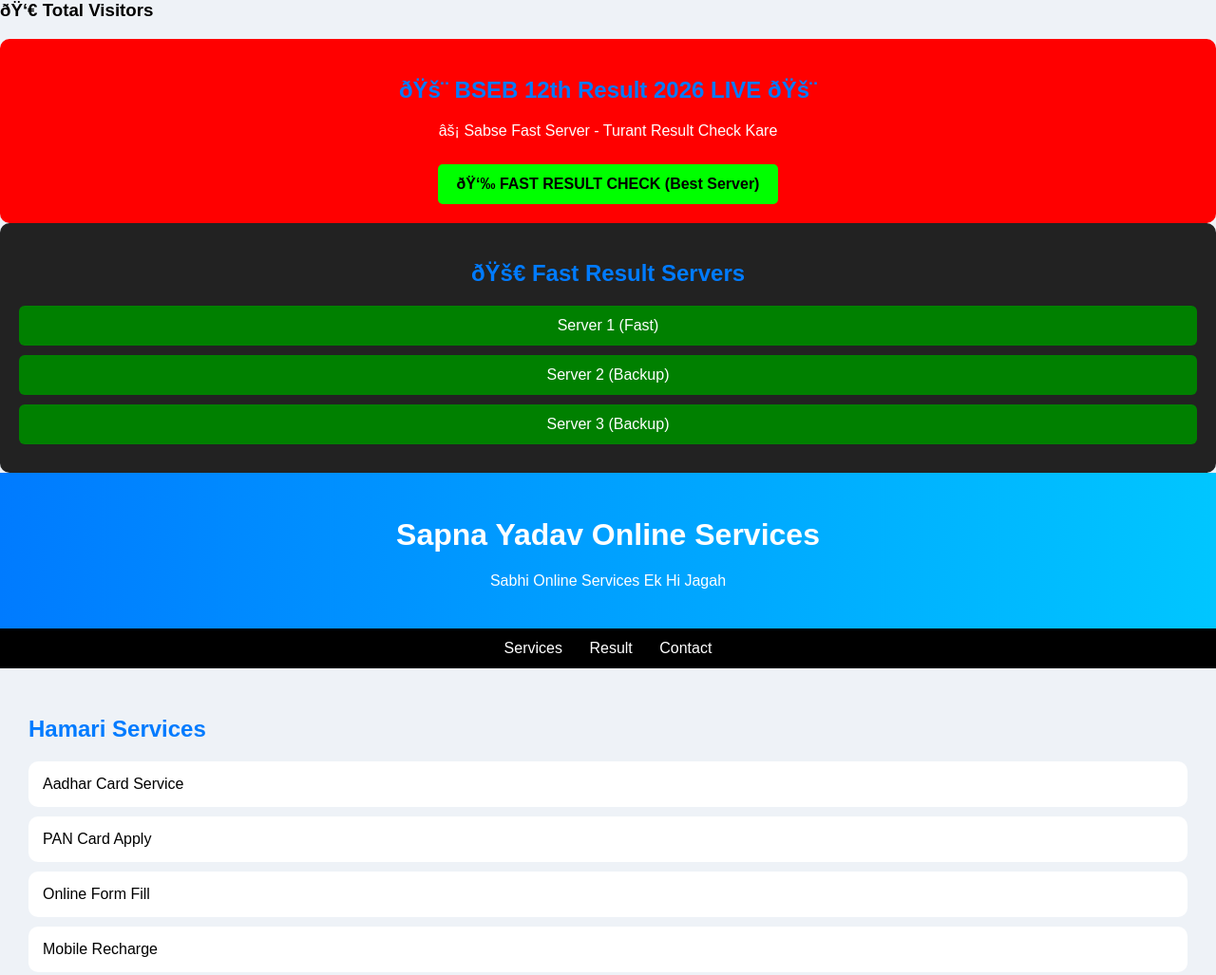
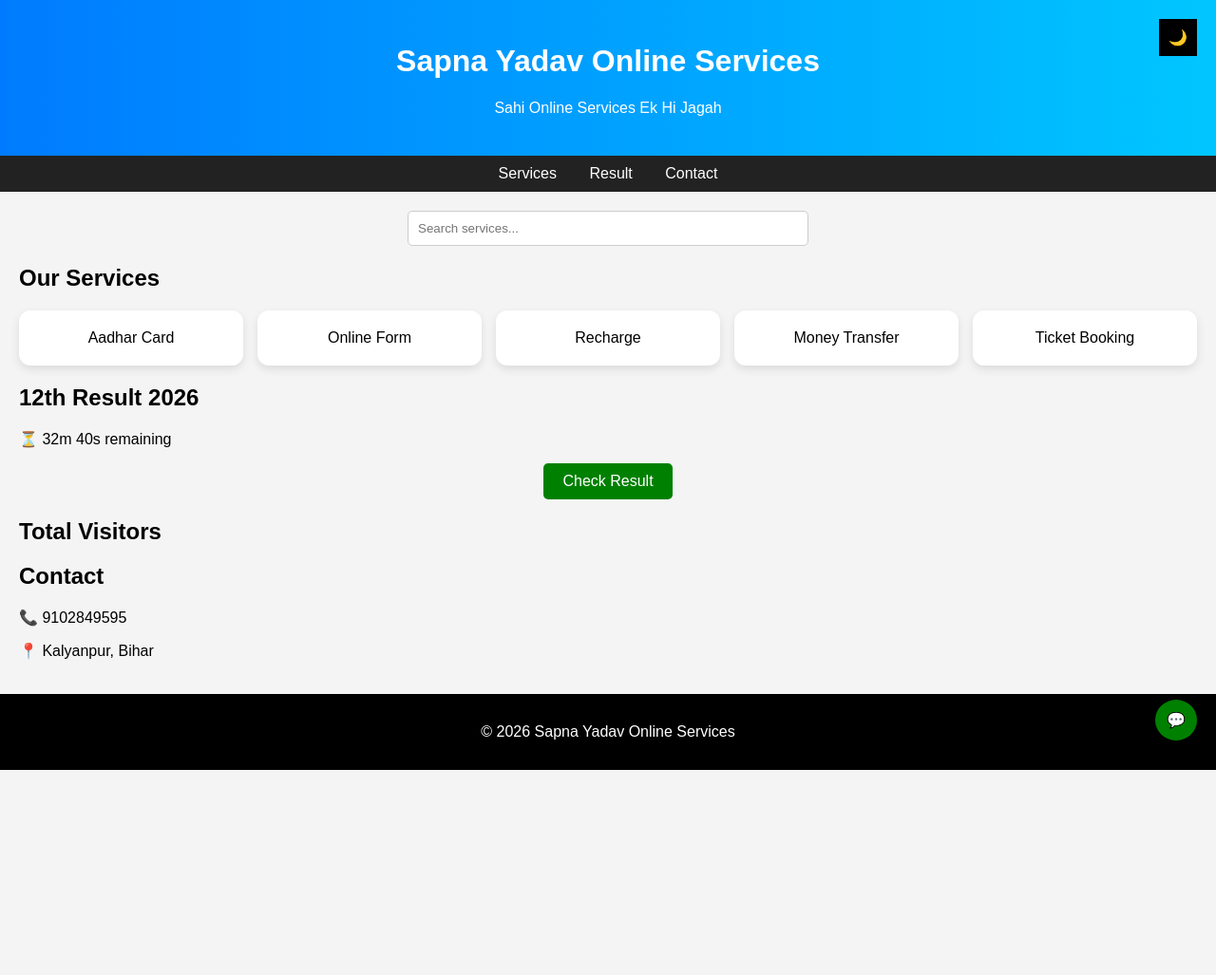
Before and after one commit to Sapnayadav01/sapnayadav00, a plain HTML site: page index.html in a window 1280 px wide. Shown: the top 1027 px of the page at 95% size. After the commit the page ends 811 px from the top, so only its background shows below. Drawn offline with Linux system fonts and the light colour scheme.

Commit message:
Update index.html

```diff
--- a/index.html
+++ b/index.html
@@ -1,129 +1,236 @@
-<h3>👀 Total Visitors</h3>
-<script src="https://www.freevisitorcounters.com/en/home/counter/1234567/t/0"></script>
-<script async src="https://www.googletagmanager.com/gtag/js?id=G-XXXXXXXXXX"></script>
+
+<!DOCTYPE html>
+<html lang="en">
+<head>
+<meta charset="UTF-8">
+<meta name="viewport" content="width=device-width, initial-scale=1.0">
+<title>Sapna Yadav Online Services</title>
+
+<!-- Google Analytics -->
+<script async src="https://www.googletagmanager.com/gtag/js?id=G-DT094LYG28"></script>
 <script>
 window.dataLayer = window.dataLayer || [];
 function gtag(){dataLayer.push(arguments);}
 gtag('js', new Date());
 gtag('config', 'G-DT094LYG28');
 </script>
-<!-- 🔥 MULTIPLE FAST SERVER --><!-- 🔥 FAST RESULT BANNER -->
-<section style="background:#ff0000; color:white; text-align:center; padding:20px; border-radius:10px;">
-
-<h2>🚨 BSEB 12th Result 2026 LIVE 🚨</h2>
-
-<p>⚡ Sabse Fast Server - Turant Result Check Kare</p>
-
-<a href="https://www.bsebexam.com/" target="_blank"
-style="display:inline-block; margin-top:10px; padding:12px 20px; background:#00ff00; color:black; font-weight:bold; border-radius:5px; text-decoration:none;">
-👉 FAST RESULT CHECK (Best Server)
-</a>
-
-</section>
-<section style="background:#222; color:white; text-align:center; padding:20px; border-radius:10px;">
-
-<h2>🚀 Fast Result Servers</h2>
-
-<a class="btn" href="https://results.biharboardonline.com/" target="_blank">Server 1 (Fast)</a>
-<a class="btn" href="http://interbiharboard.com/" target="_blank">Server 2 (Backup)</a>
-<a class="btn" href="https://secondary.biharboardonline.com/" target="_blank">Server 3 (Backup)</a>
-
-</section>
-<!DOCTYPE html>
-<html lang="hi">
-<head>
-<meta charset="UTF-8">
-<meta name="viewport" content="width=device-width, initial-scale=1.0">
-<title>Sapna Yadav Online Services</title>
 
 <style>
-body { font-family: Arial; margin: 0; padding: 0; background:#eef2f7; }
-header { background: linear-gradient(90deg,#007BFF,#00c6ff); color: white; padding: 25px; text-align: center; }
-nav { background: #000; padding: 12px; text-align: center; }
-nav a { color: white; margin: 12px; text-decoration: none; }
-section { padding: 30px; }
-h2 { color:#007BFF; }
-.btn { display:block; margin:10px 0; padding: 12px; background: green; color: white; border-radius: 6px; text-decoration:none; text-align:center; }
-.card { background: white; padding: 15px; margin:10px 0; border-radius: 10px; }
-footer { background: #000; color: white; text-align: center; padding: 15px; }
+body {
+    margin: 0;
+    font-family: Arial;
+    transition: 0.3s;
+    background: #f4f4f4;
+}
+
+/* DARK MODE */
+.dark {
+    background: #121212;
+    color: white;
+}
+
+header {
+    background: linear-gradient(90deg,#007BFF,#00C6FF);
+    color: white;
+    text-align: center;
+    padding: 25px;
+}
+
+nav {
+    background: #222;
+    text-align: center;
+    padding: 10px;
+}
+
+nav a {
+    color: white;
+    margin: 15px;
+    text-decoration: none;
+}
+
+nav a:hover {
+    color: yellow;
+}
+
+.container {
+    padding: 20px;
+}
+
+/* SEARCH */
+.search-box {
+    text-align: center;
+    margin-bottom: 20px;
+}
+
+.search-box input {
+    padding: 10px;
+    width: 80%;
+    max-width: 400px;
+    border-radius: 5px;
+    border: 1px solid #ccc;
+}
+
+/* CARDS */
+.cards {
+    display: grid;
+    grid-template-columns: repeat(auto-fit, minmax(150px,1fr));
+    gap: 15px;
+}
+
+.card {
+    background: white;
+    padding: 20px;
+    text-align: center;
+    border-radius: 12px;
+    transition: 0.3s;
+    box-shadow: 0 4px 10px rgba(0,0,0,0.1);
+}
+
+.card:hover {
+    transform: scale(1.05);
+}
+
+.dark .card {
+    background: #1e1e1e;
+}
+
+/* BUTTON */
+.btn {
+    display: inline-block;
+    padding: 10px 20px;
+    background: green;
+    color: white;
+    border-radius: 5px;
+    text-decoration: none;
+}
+
+.btn:hover {
+    background: darkgreen;
+}
+
+/* FOOTER */
+footer {
+    background: black;
+    color: white;
+    text-align: center;
+    padding: 15px;
+}
+
+/* FLOAT BUTTON */
+.whatsapp {
+    position: fixed;
+    bottom: 20px;
+    right: 20px;
+    background: green;
+    color: white;
+    padding: 12px;
+    border-radius: 50%;
+    text-decoration: none;
+}
+
+/* DARK TOGGLE */
+.toggle {
+    position: fixed;
+    top: 20px;
+    right: 20px;
+    background: black;
+    color: white;
+    padding: 10px;
+    cursor: pointer;
+}
 </style>
 </head>
 
 <body>
 
+<div class="toggle" onclick="toggleDark()">🌙</div>
+
 <header>
 <h1>Sapna Yadav Online Services</h1>
-<p>Sabhi Online Services Ek Hi Jagah</p>
+<p>Sahi Online Services Ek Hi Jagah</p>
 </header>
 
 <nav>
-<a href="#services">Services</a>
-<a href="#result">Result</a>
-<a href="#contact">Contact</a>
+<a href="#">Services</a>
+<a href="#">Result</a>
+<a href="#">Contact</a>
 </nav>
 
-<!-- SERVICES -->
-<section id="services">
-<h2>Hamari Services</h2>
+<div class="container">
 
-<div class="card">Aadhar Card Service</div>
-<div class="card">PAN Card Apply</div>
-<div class="card">Online Form Fill</div>
-<div class="card">Mobile Recharge</div>
+<div class="search-box">
+<input type="text" id="search" placeholder="Search services..." onkeyup="searchFunc()">
+</div>
+
+<h2>Our Services</h2>
+
+<div class="cards" id="serviceList">
+<div class="card">Aadhar Card</div>
+<div class="card">Online Form</div>
+<div class="card">Recharge</div>
 <div class="card">Money Transfer</div>
 <div class="card">Ticket Booking</div>
-
-</section>
-
-<!-- RESULT -->
-<section id="result">
-<h2>BSEB 12th Result 2026</h2>
-
-<p id="countdown">⏳ Result coming soon...</p>
-
-<!-- 3 FAST LINKS -->
-<a class="btn" href="https://results.biharboardonline.com/" target="_blank">Server 1 - Check Result</a>
-<a class="btn" href="http://interbiharboard.com/" target="_blank">Server 2 - Check Result</a>
-<a class="btn" href="https://secondary.biharboardonline.com/" target="_blank">Server 3 - Check Result</a>
-
-<div class="card">
-<h3>Kaise Check Kare?</h3>
-<p>Roll Code aur Roll Number daal kar result check kare</p>
 </div>
 
-<script>
-let countdown = document.getElementById("countdown");
+<h2>12th Result 2026</h2>
+<p id="countdown">Loading...</p>
 
-let resultTime = new Date("March 23, 2026 13:15:00").getTime();
+<center>
+<a class="btn" href="https://results.biharboardonline.com" target="_blank">Check Result</a>
+</center>
 
-let timer = setInterval(function() {
-    let now = new Date().getTime();
-    let distance = resultTime - now;
+<h2>Total Visitors</h2>
+<center>
+<script src="https://www.freevisitorcounters.com/en/home/counter/1234567/t/0"></script>
+</center>
 
-    let minutes = Math.floor((distance % (1000 * 60 * 60)) / (1000 * 60));
-    let seconds = Math.floor((distance % (1000 * 60)) / 1000);
+<h2>Contact</h2>
+<p>📞 9102849595</p>
+<p>📍 Kalyanpur, Bihar</p>
 
-    if (distance > 0) {
-        countdown.innerHTML = "⏳ Result in: " + minutes + "m " + seconds + "s";
-    } else {
-        clearInterval(timer);
-        countdown.innerHTML = "✅ Result is Live Now!";
-    }
-}, 1000);
-</script>
-
-</section>
-
-<!-- CONTACT -->
-<section id="contact">
-<h2>Contact Us</h2>
-<p>Mobile: 9102284955</p>
-<p>Address: Kalyanpur, Barun, Aurangabad, Bihar</p>
-</section>
+</div>
 
 <footer>
 <p>© 2026 Sapna Yadav Online Services</p>
 </footer>
 
+<!-- WhatsApp Button -->
+<a class="whatsapp" href="https://wa.me/919102849595" target="_blank">💬</a>
+
+<script>
+// DARK MODE
+function toggleDark() {
+    document.body.classList.toggle("dark");
+}
+
+// SEARCH
+function searchFunc() {
+    let input = document.getElementById("search").value.toLowerCase();
+    let cards = document.getElementById("serviceList").getElementsByClassName("card");
+
+    for (let i = 0; i < cards.length; i++) {
+        let text = cards[i].innerText.toLowerCase();
+        cards[i].style.display = text.includes(input) ? "" : "none";
+    }
+}
+
+// COUNTDOWN
+let countdown = document.getElementById("countdown");
+let resultTime = new Date("March 23, 2026 13:15:00").getTime();
+
+setInterval(() => {
+    let now = new Date().getTime();
+    let diff = resultTime - now;
+
+    let m = Math.floor((diff % (1000*60*60))/(1000*60));
+    let s = Math.floor((diff % (1000*60))/1000);
+
+    countdown.innerHTML = diff > 0
+        ? "⏳ " + m + "m " + s + "s remaining"
+        : "🎉 Result is Live!";
+}, 1000);
+
+</script>
+
 </body>
 </html>
```
